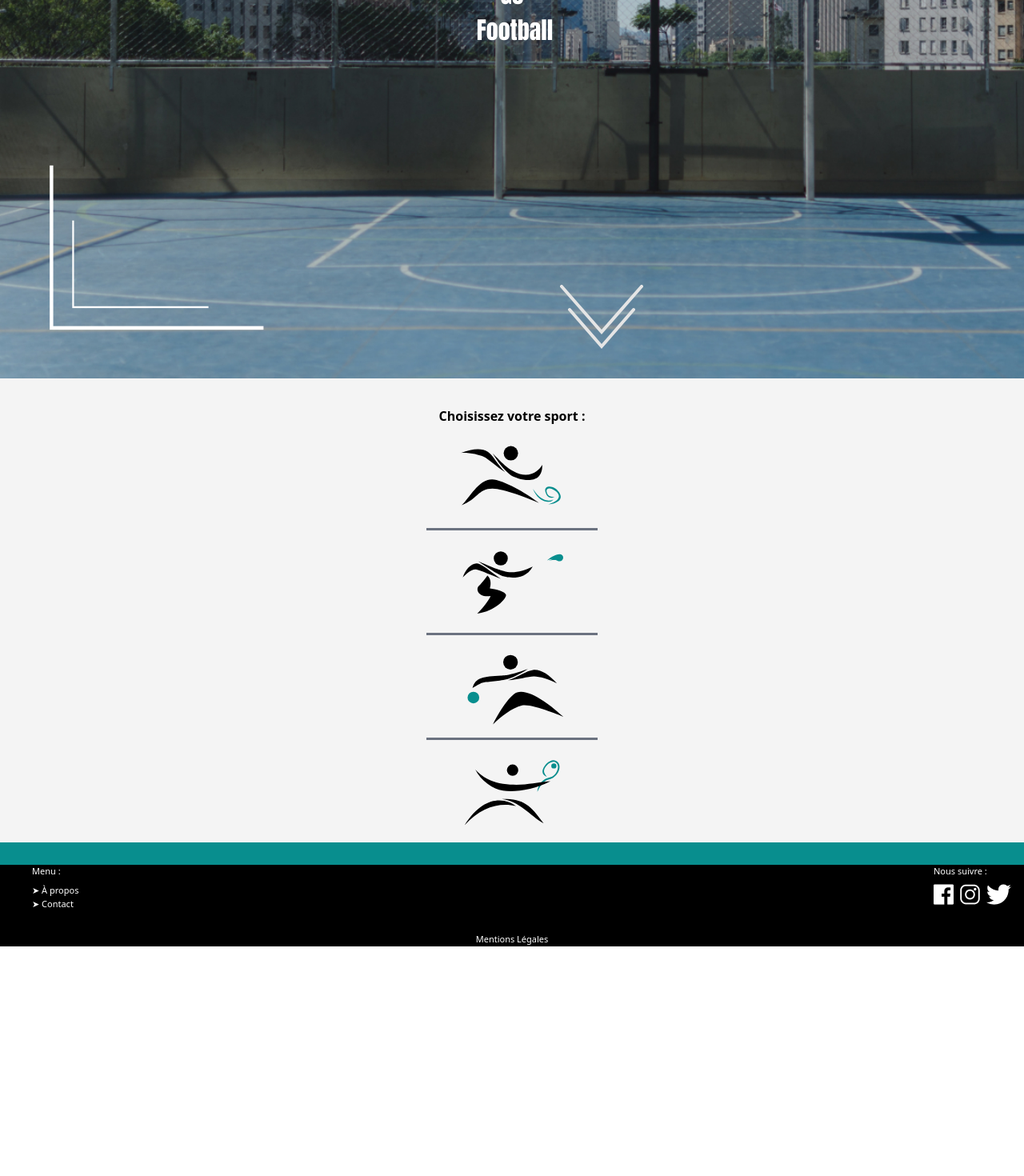
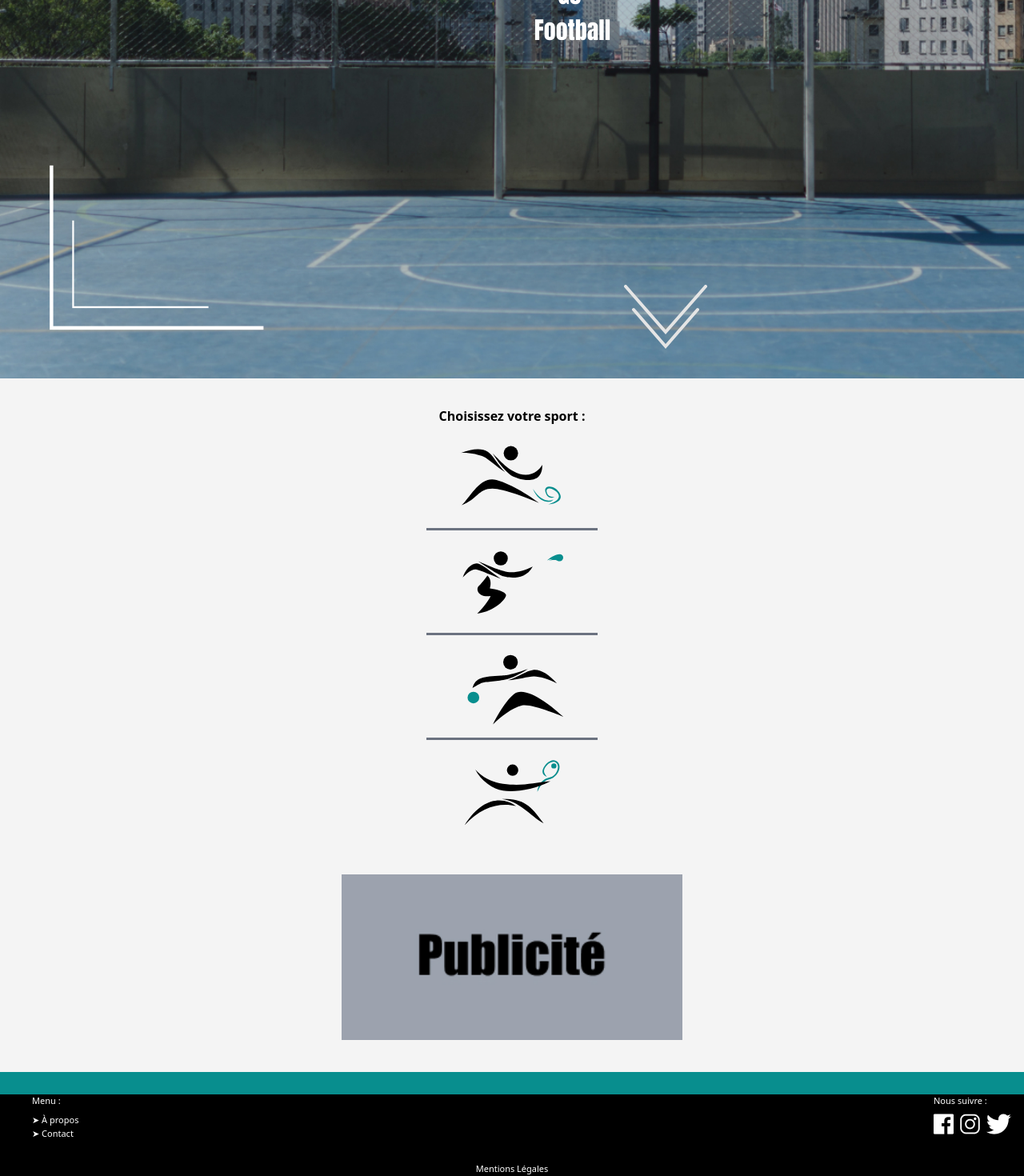
Before and after one commit to Marwin-Rdgs/GoMatch.fr, a Vue app: page / in a window 1280 px wide. Shown: the part 602-2072 px from the top of the page at 80% size. Before the commit the page ends 1785 px from the top, so only its background shows below. Built offline with nearby package versions, Linux system fonts and the light colour scheme.

Commit message:
Ajout Pub composents et correction home page (finis)

```diff
--- a/src/Views/homeView.vue
+++ b/src/Views/homeView.vue
@@ -1,5 +1,6 @@
 <script>
 import sportindex from "../components/sportindex.vue"
+import pub from "../components/pub.vue"
 
 export default {
   name: "homeView",
@@ -11,7 +12,7 @@ export default {
   //       monteMot:true,
   //   }
   // },
-  components: { sportindex }
+  components: { sportindex, pub }
 };
 
 /*!
@@ -117,7 +118,7 @@ export default {
 <div class="screen w-full">
             <h1 class="title_minia font-impact text-2xl text-center"> <br> <br> GoMatch!</h1>
             <div class="container fw-bolder">
-                <p class="title_anim font-impact text-xl text-center"> Go <br>
+                <p class="title_anim font-impact text-xl text-center lg:ml-36"> Go <br>
                 <span class="typed-text"></span><span class="cursor">&nbsp;Football</span>
                 </p>
                 <a href=#down><img src="../components/icones/arrow_down.svg" alt="Icône descendre" class="arrow_down py-9"></a>
@@ -153,6 +154,8 @@ export default {
     url="#" />
 
 
+    <pub/>
+
 </template>
 
 <style scoped>
@@ -181,7 +184,7 @@ hr { color:#6B7280; background-color:#6B7280; height:3px; border:0; }
 
 .arrow_down {
     display: block;
-    margin-left: 700px;
+    margin-left: 780px;
 }
 
 .logo_gomatch {
--- /dev/null
+++ b/src/components/pub.vue
@@ -0,0 +1,5 @@
+<template>
+<div class="flex justify-center">
+<img src="/public/img/pub.jpg" alt="Overlay Publicité" class="py-10 grid grid-cols-1 relative lg:w-1/3">
+</div>
+</template>
--- a/src/components/sportindex.vue
+++ b/src/components/sportindex.vue
@@ -2,8 +2,8 @@
 
   <a :href="url">
     <div class="flex justify-center">
-      <div class="grid grid-cols-1 group h-32  relative">
-        <component :is="types[type]" class="flex  group-hover:scale-50 h-32 w-32 transition-transform  duration-1000" />
+      <div class="grid grid-cols-1 group h-32 relative">
+        <component :is="types[type]" class="flex group-hover:scale-50 h-32 w-32 transition-transform duration-1000" />
         <p class="text-center opacity-0 group-hover:opacity-100 absolute bottom-0 w-32 transition-opacity duration-1000 font-impact text-lg ">{{txt}}</p>
       </div>
     </div>
```
Also changed, not shown: public/img/pub.jpg (added).
